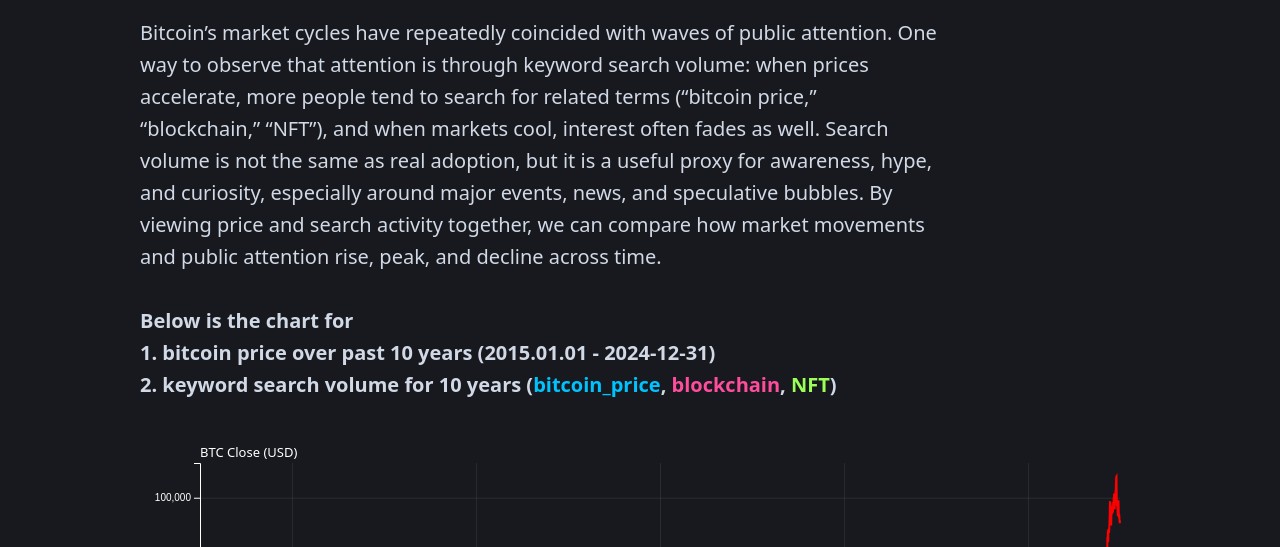
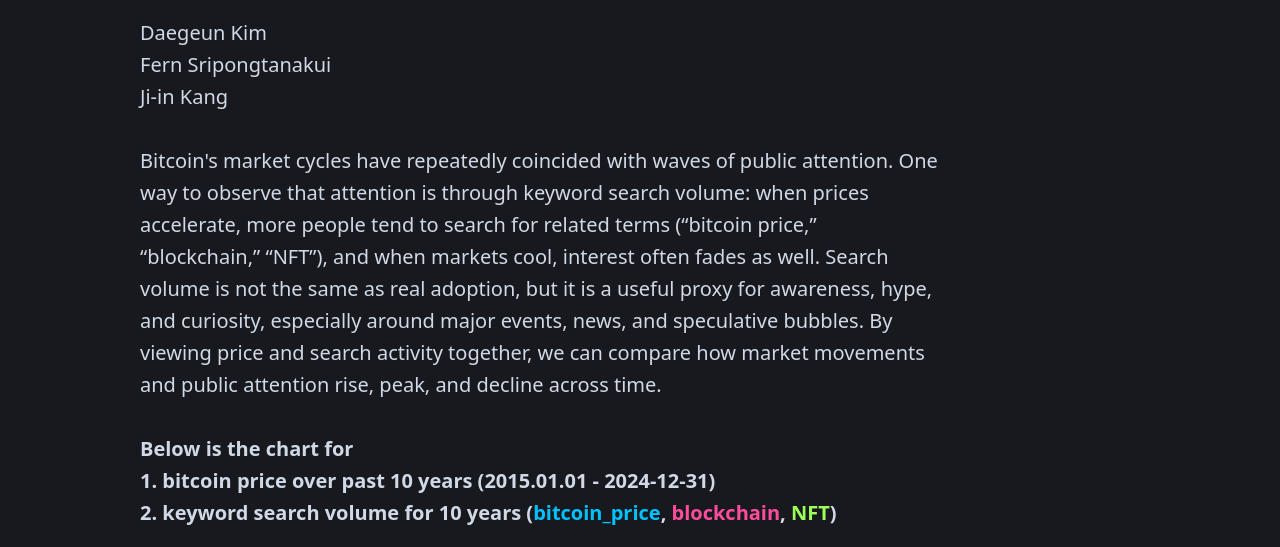
Before and after one commit to daegeun-kim/bitcoin_search_chart, a plain HTML site: page index.html in a window 1280 px wide. Shown: the part 253-800 px from the top of the page. Drawn offline with nearby package versions, Linux system fonts and the light colour scheme.

Commit message:
final project final commit

```diff
--- a/index.html
+++ b/index.html
@@ -10,7 +10,11 @@
     <div id="title">Bitcoin Price vs Keyword Search Volume</div>
 
     <div id="intro">
-        Bitcoin’s market cycles have repeatedly coincided with waves of public attention. One way to observe that attention is through keyword search volume: when prices accelerate,
+        Daegeun Kim<br>
+        Fern Sripongtanakui<br>
+        Ji-in Kang<br>
+        <br>
+        Bitcoin's market cycles have repeatedly coincided with waves of public attention. One way to observe that attention is through keyword search volume: when prices accelerate,
         more people tend to search for related terms (“bitcoin price,” “blockchain,” “NFT”), and when markets cool, interest often fades as well. Search volume is not the same as real adoption,
         but it is a useful proxy for awareness, hype, and curiosity, especially around major events, news, and speculative bubbles. By viewing price and search activity together,
         we can compare how market movements and public attention rise, peak, and decline across time.<br>
```
Also changed, not shown: chart.html (+0 -3 lines).
